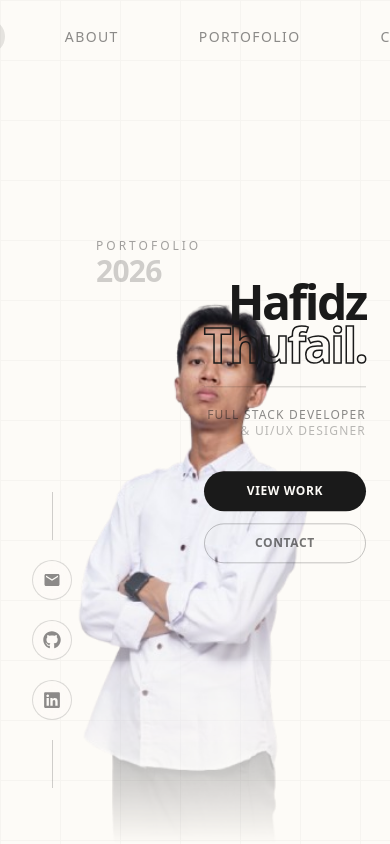
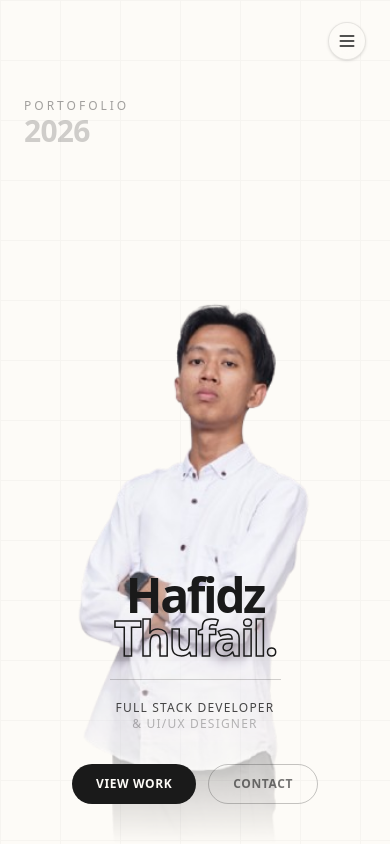
Before and after one commit to HafidzThufail22/Portofolio-V2, a Next.js app: page / in a window 390 px wide. Shown: the top 844 px of the page. Built offline with nearby package versions, Linux system fonts and the light colour scheme.

Commit message:
feat: implement responsive navigation component and hero section with scroll-aware layouts

```diff
--- a/src/components/layout/Navbar.tsx
+++ b/src/components/layout/Navbar.tsx
@@ -95,7 +95,7 @@ export function Navbar() {
         transition={{ duration: 0.35, ease: "easeInOut" }}
         className="w-full px-10 py-6"
       >
-        <nav className="flex items-center justify-center gap-10">
+        <nav className="hidden md:flex items-center justify-center gap-10">
           {navLinks}
         </nav>
       </motion.div>
@@ -115,7 +115,7 @@ export function Navbar() {
           bg-background/60
           shadow-[0_4px_24px_rgba(0,0,0,0.08)]">
 
-          <nav className="relative flex items-center justify-center gap-10 h-14 px-8">
+          <nav className="relative hidden md:flex items-center justify-center gap-10 h-14 px-8">
             {navLinks}
           </nav>
         </div>
@@ -152,12 +152,10 @@ export function Navbar() {
         </motion.div>
       </motion.div>
 
-      {/* Mobile toggle — only visible when scrolled (capsule mode) */}
-      <motion.button
-        animate={isScrolled ? { opacity: 1 } : { opacity: 0, pointerEvents: "none" }}
-        transition={{ duration: 0.3 }}
+      {/* Mobile toggle — always visible on mobile */}
+      <button
         onClick={() => setIsMobileMenuOpen(!isMobileMenuOpen)}
-        className="md:hidden absolute right-8 top-[1.6rem] p-2 text-foreground/50 hover:text-foreground transition-colors"
+        className="md:hidden absolute right-6 top-[1.4rem] z-[60] p-2 text-foreground hover:text-foreground/80 transition-colors bg-background/50 backdrop-blur-md rounded-full border border-foreground/10 shadow-sm"
         aria-label="Toggle menu"
       >
         <svg className="w-5 h-5" fill="none" stroke="currentColor" strokeWidth="2" viewBox="0 0 24 24">
@@ -167,7 +165,7 @@ export function Navbar() {
             <path strokeLinecap="round" strokeLinejoin="round" d="M4 6h16M4 12h16M4 18h16" />
           )}
         </svg>
-      </motion.button>
+      </button>
     </motion.header>
   );
 }
--- a/src/components/sections/Hero.tsx
+++ b/src/components/sections/Hero.tsx
@@ -40,14 +40,14 @@ export function Hero() {
     <>
       <Navbar />
 
-      <section id="home" className="relative h-screen bg-background overflow-hidden">
+      <section id="home" className="relative min-h-[100svh] flex flex-col justify-end md:justify-center bg-background overflow-hidden pb-10 md:pb-0">
 
         {/* ── PORTFOLIO YEAR — upper left, beside photo ── */}
         <motion.div
           initial={{ opacity: 0, x: -16 }}
           animate={showContent ? { opacity: 1, x: 0 } : { opacity: 0, x: -16 }}
           transition={{ duration: 0.6, delay: 0.5 }}
-          className="absolute top-[28%] left-24 md:left-28 z-20"
+          className="absolute top-24 left-6 md:top-[28%] md:left-28 z-20"
         >
           <p className="text-xs md:text-sm tracking-[0.25em] uppercase text-foreground/40 font-medium leading-relaxed">
             Portofolio
@@ -104,7 +104,7 @@ export function Hero() {
           initial={{ opacity: 0, x: -20 }}
           animate={showContent ? { opacity: 1, x: 0 } : { opacity: 0, x: -20 }}
           transition={{ duration: 0.6, delay: 0.7, ease: "easeOut" }}
-          className="absolute left-8 md:left-12 bottom-14 z-20 flex flex-col items-center gap-5"
+          className="hidden md:flex absolute left-8 md:left-12 bottom-14 z-20 flex-col items-center gap-5"
         >
           {/* Vertical line above icons */}
           <div className="w-px h-12 bg-foreground/20" />
@@ -144,15 +144,14 @@ export function Hero() {
 
         {/* ── NAME TEXT — right side ── */}
         <motion.div
-          initial={{ opacity: 0, x: 40 }}
-          animate={showContent ? { opacity: 1, x: 0 } : { opacity: 0, x: 40 }}
+          initial={{ opacity: 0, y: 20 }}
+          animate={showContent ? { opacity: 1, y: 0 } : { opacity: 0, y: 20 }}
           transition={{ duration: 0.8, delay: 0.5, ease: "easeOut" }}
-          className="absolute right-6 md:right-10 lg:right-14 z-20
-            flex flex-col justify-center
-            top-1/2 -translate-y-1/2"
+          className="relative z-30 flex flex-col items-center md:items-end text-center md:text-right px-6 mt-auto w-full
+            md:w-auto md:absolute md:mt-0 md:right-10 lg:right-14 md:top-1/2 md:-translate-y-1/2"
         >
           {/* Name — large bold */}
-          <div className="leading-none text-right">
+          <div className="leading-none flex flex-col items-center md:items-end">
             <h1
               className="font-bold text-foreground tracking-tighter block"
               style={{ fontSize: "clamp(3rem, 7vw, 8rem)", lineHeight: 0.9 }}
@@ -173,14 +172,14 @@ export function Hero() {
           </div>
 
           {/* Divider */}
-          <div className="w-full h-px bg-foreground/20 my-5" />
+          <div className="w-1/2 md:w-full h-px bg-foreground/20 my-5" />
 
           {/* Subtitle */}
           <motion.p
             initial={{ opacity: 0, y: 10 }}
             animate={showContent ? { opacity: 1, y: 0 } : { opacity: 0, y: 10 }}
             transition={{ duration: 0.5, delay: 0.9 }}
-            className="text-foreground/50 text-right text-xs md:text-sm tracking-widest uppercase font-medium"
+            className="text-foreground/80 md:text-foreground/50 text-xs md:text-sm tracking-widest uppercase font-medium"
           >
             Full Stack Developer
             <br />
@@ -192,7 +191,7 @@ export function Hero() {
             initial={{ opacity: 0, y: 10 }}
             animate={showContent ? { opacity: 1, y: 0 } : { opacity: 0, y: 10 }}
             transition={{ duration: 0.5, delay: 1.1 }}
-            className="flex flex-col sm:flex-row gap-3 mt-8 justify-end"
+            className="flex flex-row gap-3 mt-8 w-full justify-center md:justify-end"
           >
             <a
               href="#projects"
```
